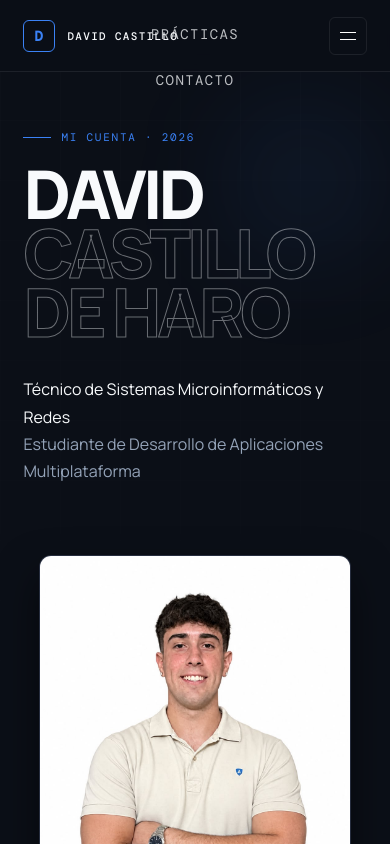
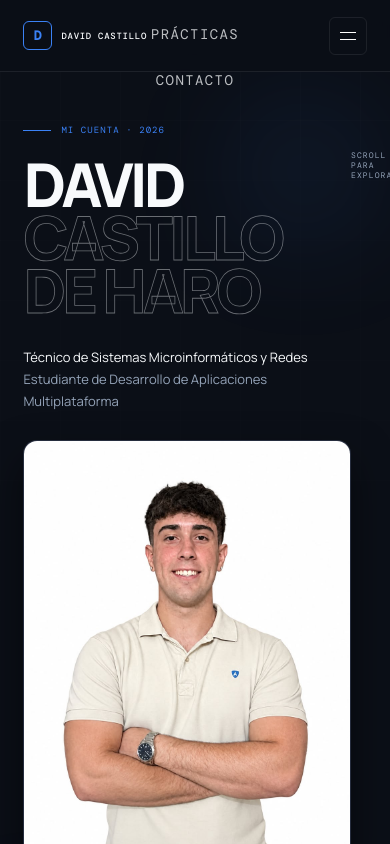
Before and after one commit to DavidCastillo3008/DavidCastillo3008.github.io, a React (Vite) app: page / in a window 390 px wide. Shown: the top 844 px of the page. Built offline with nearby package versions, Linux system fonts and the light colour scheme; a web font is replaced by a local one.

Commit message:
Add files via upload

```diff
--- a/src/styles.css
+++ b/src/styles.css
@@ -101,7 +101,7 @@ button { font: inherit; }
   overflow: hidden;
   display: flex;
   align-items: center;
-  padding: 130px 7vw 80px;
+  padding: 150px 6vw 95px;
   isolation: isolate;
 }
 .hero-grid {
@@ -132,7 +132,12 @@ button { font: inherit; }
   background: radial-gradient(circle, rgba(37, 99, 235, 0.15), transparent 70%);
 }
 
-.hero-content { width: 100%; max-width: 1450px; margin: auto; }
+.hero-content {
+  width: 100%;
+  max-width: 1450px;
+  margin: auto;
+  padding-top: 45px;
+}
 .hero-kicker {
   display: flex; align-items: center; gap: 10px;
   margin-bottom: 20px;
@@ -147,8 +152,8 @@ button { font: inherit; }
   position: relative;
   z-index: 3;
   margin: 0;
-  font-size: clamp(4.2rem, 10vw, 10.5rem);
-  line-height: .88;
+  font-size: clamp(4.5rem, 10.5vw, 11.5rem);
+  line-height: .84;
   letter-spacing: -.06em;
   font-weight: 800;
 }
@@ -162,7 +167,7 @@ button { font: inherit; }
   grid-template-columns: 1fr 38%;
   align-items: end;
   gap: 30px;
-  margin-top: 35px;
+  margin-top: 42px;
 }
 .hero-copy {
   margin: 0 0 10px;
@@ -175,8 +180,9 @@ button { font: inherit; }
 .hero-photo-wrap {
   position: relative;
   justify-self: end;
-  width: min(34vw, 420px);
-  height: min(45vw, 540px);
+  width: min(32vw, 420px);
+  height: min(43vw, 540px);
+  transform: translate(28px, -55px);
   overflow: hidden;
   border-radius: 12px;
   border: 1px solid var(--line);
@@ -841,13 +847,43 @@ footer {
 }
 
 /* Responsive Styles */
+@media (max-width: 1100px) {
+  .hero {
+    padding: 135px 5vw 85px;
+  }
+
+  .hero-content {
+    padding-top: 30px;
+  }
+
+  .hero-title {
+    font-size: clamp(4.2rem, 10.5vw, 8.8rem);
+  }
+
+  .hero-bottom {
+    grid-template-columns: minmax(0, 1fr) 40%;
+  }
+
+  .hero-photo-wrap {
+    width: min(34vw, 380px);
+    height: min(46vw, 500px);
+    transform: translate(12px, -35px);
+  }
+}
+
 @media (max-width: 850px) {
   body, a, button { cursor: auto; }
   .cursor, .cursor-follower { display: none; }
-  .nav { height: 72px; padding: 0 6vw; }
+
+  .nav {
+    height: 72px;
+    padding: 0 6vw;
+  }
+
   .menu-button {
     display: flex;
-    width: 38px; height: 38px;
+    width: 38px;
+    height: 38px;
     border: 1px solid var(--line);
     background: transparent;
     color: white;
@@ -858,9 +894,22 @@ footer {
     z-index: 101;
     border-radius: 6px;
   }
-  .menu-button span { width: 16px; height: 1px; background: currentColor; transition: transform .25s; }
-  .menu-button.active span:first-child { transform: translateY(3.5px) rotate(45deg); }
-  .menu-button.active span:last-child { transform: translateY(-3.5px) rotate(-45deg); }
+
+  .menu-button span {
+    width: 16px;
+    height: 1px;
+    background: currentColor;
+    transition: transform .25s;
+  }
+
+  .menu-button.active span:first-child {
+    transform: translateY(3.5px) rotate(45deg);
+  }
+
+  .menu-button.active span:last-child {
+    transform: translateY(-3.5px) rotate(-45deg);
+  }
+
   .nav-links {
     position: fixed;
     inset: 0;
@@ -873,24 +922,164 @@ footer {
     transform: translateY(-100%);
     transition: transform .45s cubic-bezier(.77,0,.18,1);
   }
+
   .nav-links.open { transform: translateY(0); }
   .nav-links a { font-size: 14px; }
-  .hero { padding: 130px 6vw 80px; }
-  .hero-bottom { grid-template-columns: 1fr; }
+
+  .hero {
+    min-height: auto;
+    padding: 125px 6vw 85px;
+    align-items: flex-start;
+  }
+
+  .hero-content {
+    padding-top: 20px;
+  }
+
+  .hero-kicker {
+    margin-bottom: 22px;
+  }
+
+  .hero-title {
+    font-size: clamp(3.7rem, 14vw, 7rem);
+    line-height: .86;
+    letter-spacing: -.065em;
+  }
+
+  .hero-title .accent-line {
+    -webkit-text-stroke: .8px rgba(248,250,252,.4);
+  }
+
+  .hero-bottom {
+    grid-template-columns: 1fr;
+    gap: 28px;
+    margin-top: 34px;
+  }
+
+  .hero-copy {
+    max-width: 560px;
+    font-size: 15px;
+    line-height: 1.65;
+    margin-bottom: 0;
+  }
+
   .hero-photo-wrap {
-    width: min(80vw, 380px);
-    height: min(100vw, 480px);
+    width: min(78vw, 380px);
+    height: min(102vw, 470px);
     justify-self: center;
-    margin-top: 30px;
+    margin-top: 8px;
+    transform: none;
+    border-radius: 14px;
   }
+
+  .hero-scroll {
+    position: relative;
+    left: auto;
+    bottom: auto;
+    margin-top: 48px;
+  }
+
   .section { padding: 100px 6vw; }
   .practice-layout { grid-template-columns: 1fr; gap: 50px; }
   .timeline-item { width: 100%; padding-bottom: 60px; }
   .timeline-right { margin-left: 0; padding-top: 0; }
   .timeline-line { display: none; }
   .timeline-dot { display: none; }
+
+  .skills-head {
+    flex-direction: column;
+    align-items: flex-start;
+    gap: 20px;
+  }
+
+  .skill-card {
+    min-height: 320px;
+  }
+
+  .contact-cards {
+    grid-template-columns: 1fr;
+  }
+
+  .contact-card {
+    height: 230px;
+    min-height: 230px;
+  }
 }
 
 @media (max-width: 520px) {
-  footer { gap: 15px; flex-direction: column; }
+  .brand {
+    gap: 9px;
+    font-size: 9px;
+    letter-spacing: .08em;
+  }
+
+  .brand-mark {
+    width: 29px;
+    height: 29px;
+    font-size: 13px;
+  }
+
+  .hero {
+    padding: 112px 6vw 70px;
+  }
+
+  .hero-content {
+    padding-top: 12px;
+  }
+
+  .hero-kicker {
+    font-size: 9px;
+    letter-spacing: .12em;
+  }
+
+  .hero-title {
+    font-size: clamp(3.15rem, 15.5vw, 5.2rem);
+    line-height: .88;
+  }
+
+  .hero-bottom {
+    margin-top: 28px;
+    gap: 24px;
+  }
+
+  .hero-copy {
+    font-size: 13px;
+    line-height: 1.7;
+  }
+
+  .hero-photo-wrap {
+    width: 84vw;
+    height: 108vw;
+    max-height: 500px;
+    margin-top: 4px;
+  }
+
+  .hero-scroll {
+    margin-top: 38px;
+    font-size: 8px;
+    gap: 10px;
+  }
+
+  .hero-scroll i { width: 30px; }
+
+  .section { padding: 85px 6vw; }
+
+  .skill-card {
+    min-height: 270px;
+    padding: 28px;
+  }
+
+  .skill-card h3 {
+    font-size: clamp(2.7rem, 15vw, 4.8rem);
+  }
+
+  .skills-controls { gap: 14px; }
+  .skills-control { width: 46px; height: 46px; flex-basis: 46px; }
+  .skill-number { top: 22px; right: 24px; }
+  .card-arrow { right: 24px; bottom: 22px; }
+
+  footer {
+    gap: 15px;
+    flex-direction: column;
+  }
 }
```
